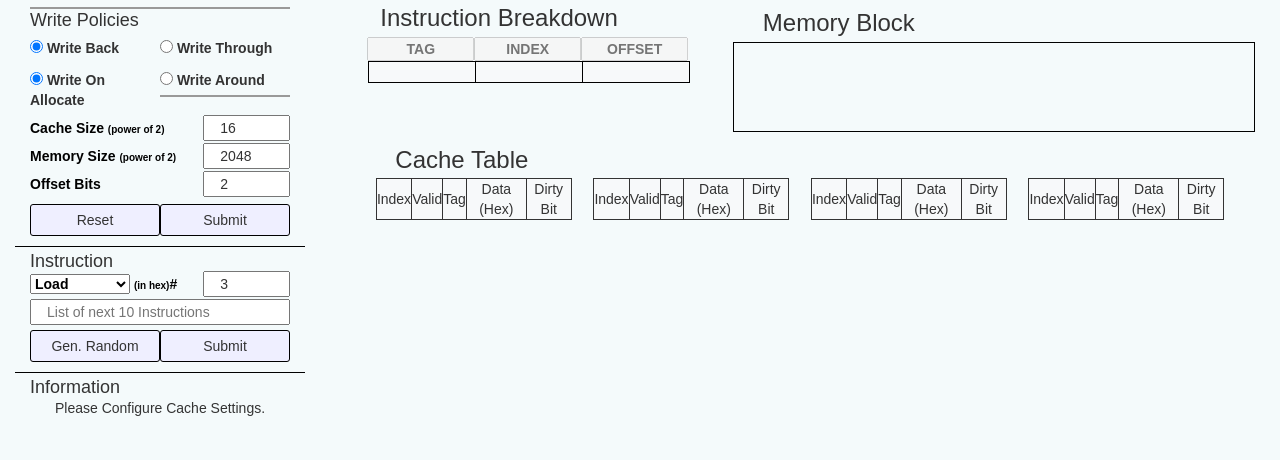
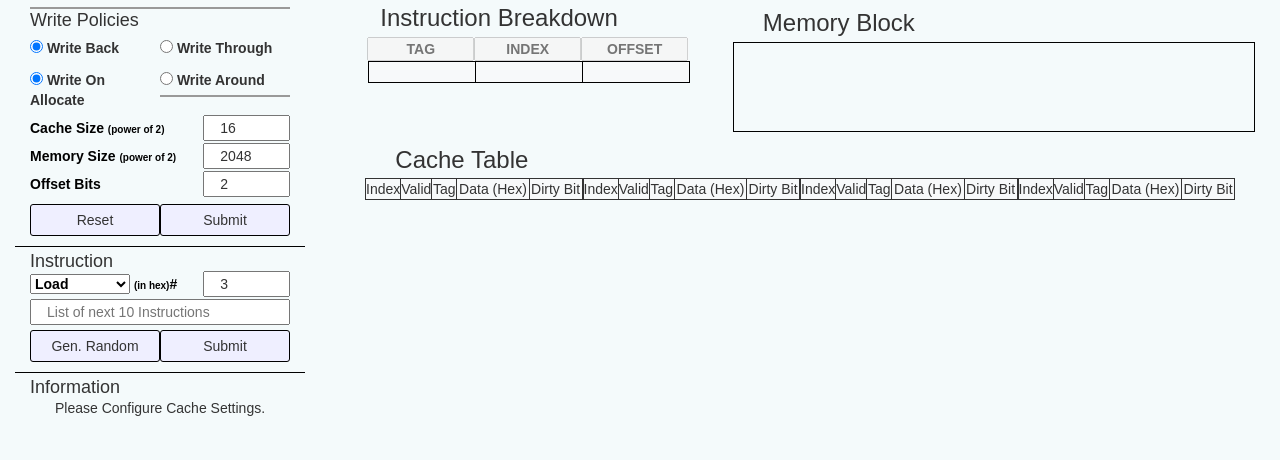
Before and after one commit to RaulTrigueros/simulacionMemoriaARC115, a PHP site: page /sa4.html in a window 1280 px wide. Shown: the part 115-575 px from the top of the page. Run offline with PHP 8.4, Linux system fonts and the light colour scheme; some web fonts are replaced.

Commit message:
cambios sin relevancia en dmc.js

```diff
--- a/css/css.css
+++ b/css/css.css
@@ -169,7 +169,7 @@ table tr td{
 .caption tr:nth-child(2) td{border:1px #000 solid;}
 .drawingSpace {width:100%; position:absolute; z-index: -1;}
 .tableSpace {width:100%;}
-.drawtable {width:90%; text-align:center; margin:0 auto;}
+.drawtable {width:100%; text-align:center; margin:0 auto;}
 .drawtable td{border: 1px solid #333;}
 .drawtable tr td:nth-child(1) {width:10%;}
 .drawtable tr td:nth-child(2) {width:10%;}
--- a/js/dmc.js
+++ b/js/dmc.js
@@ -225,7 +225,7 @@ function instructionLoadExecuteSteps()
 		document.getElementById(("memoryRow"+parseInt(block,16))).scrollIntoView(true);
 		validBitArray[validIndex]=1;
 		validTagArray[validIndex]=document.getElementById("tag").value ;
-		validDataArray[validIndex]= ("Block "+block+" Word 0 - "+ offsetrange).toUpperCase();
+		validDataArray[validIndex]= ("Bloque "+block+" Palabra 0 - "+ offsetrange).toUpperCase();
 		document.getElementById("drawingSpace").innerHTML = "";
 		document.getElementById("tableSpace").innerHTML = loadTable();
 		resetColouring();
--- a/sa4.html
+++ b/sa4.html
@@ -160,7 +160,7 @@
 		<div id="container" class="col-sm-12 col-md-12 inner_container">
 			 <h3  class="col-sm-12 col-md-12"> <i class="fa fa-table" aria-hidden="true"></i> Cache Table </u></h3>
 
-			<div id="tableSpace" class="col-sm-12 col-md-12 tableSpace">
+			<div id="tableSpace" class="col-sm-12 col-md-12 tableSpace table-responsive table table-striped w-auto">
 				<div id="draw" class="sa4table">
 				<table class=drawtable id=cachetable><tr><td>Index </td><td> Valid </td><td> Tag </td> <td> Data (Hex) </td> <td> Dirty Bit </td></tr></table>
 				</div>
```
Also changed, not shown: img/or_miss.png (added).
